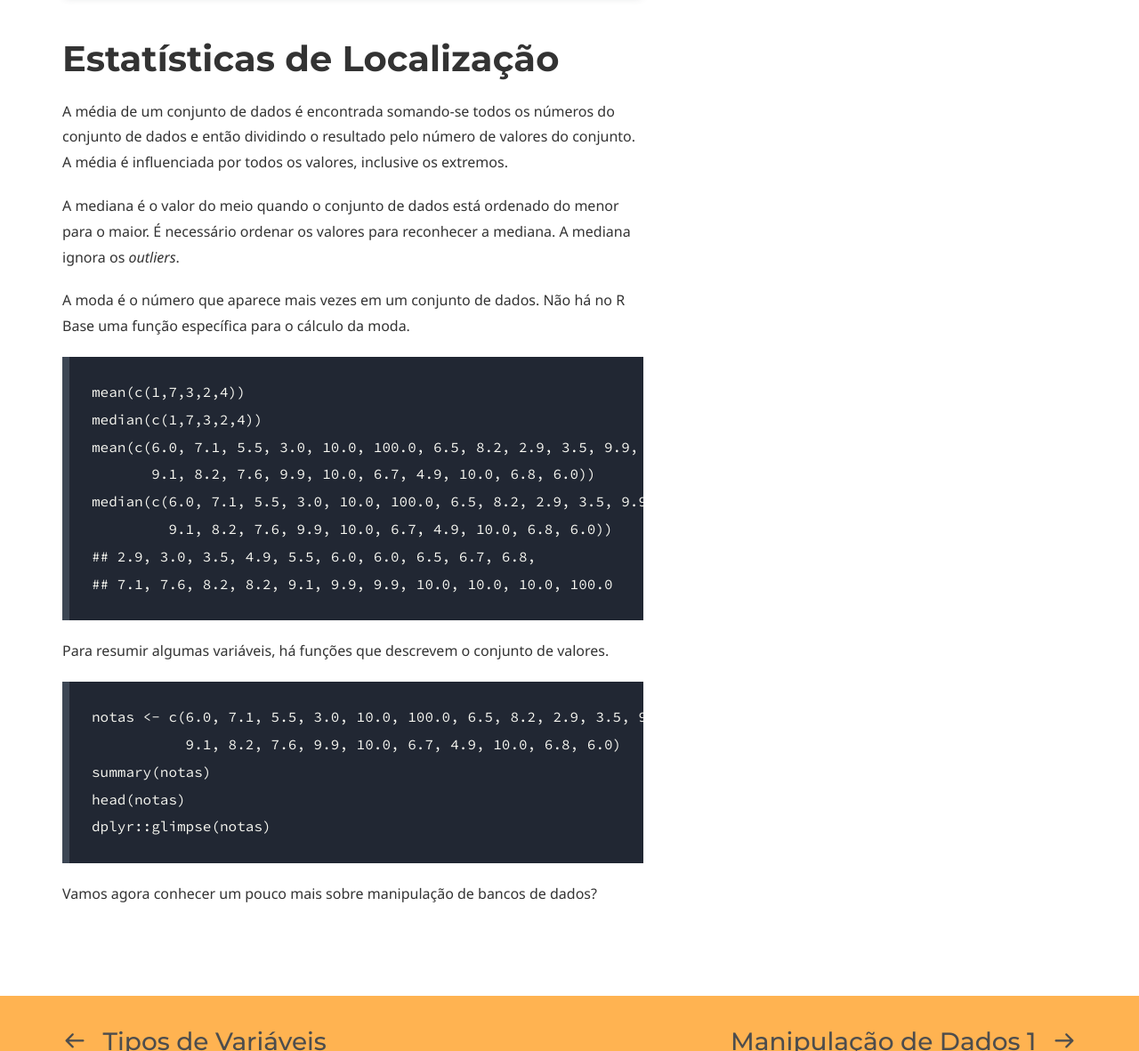
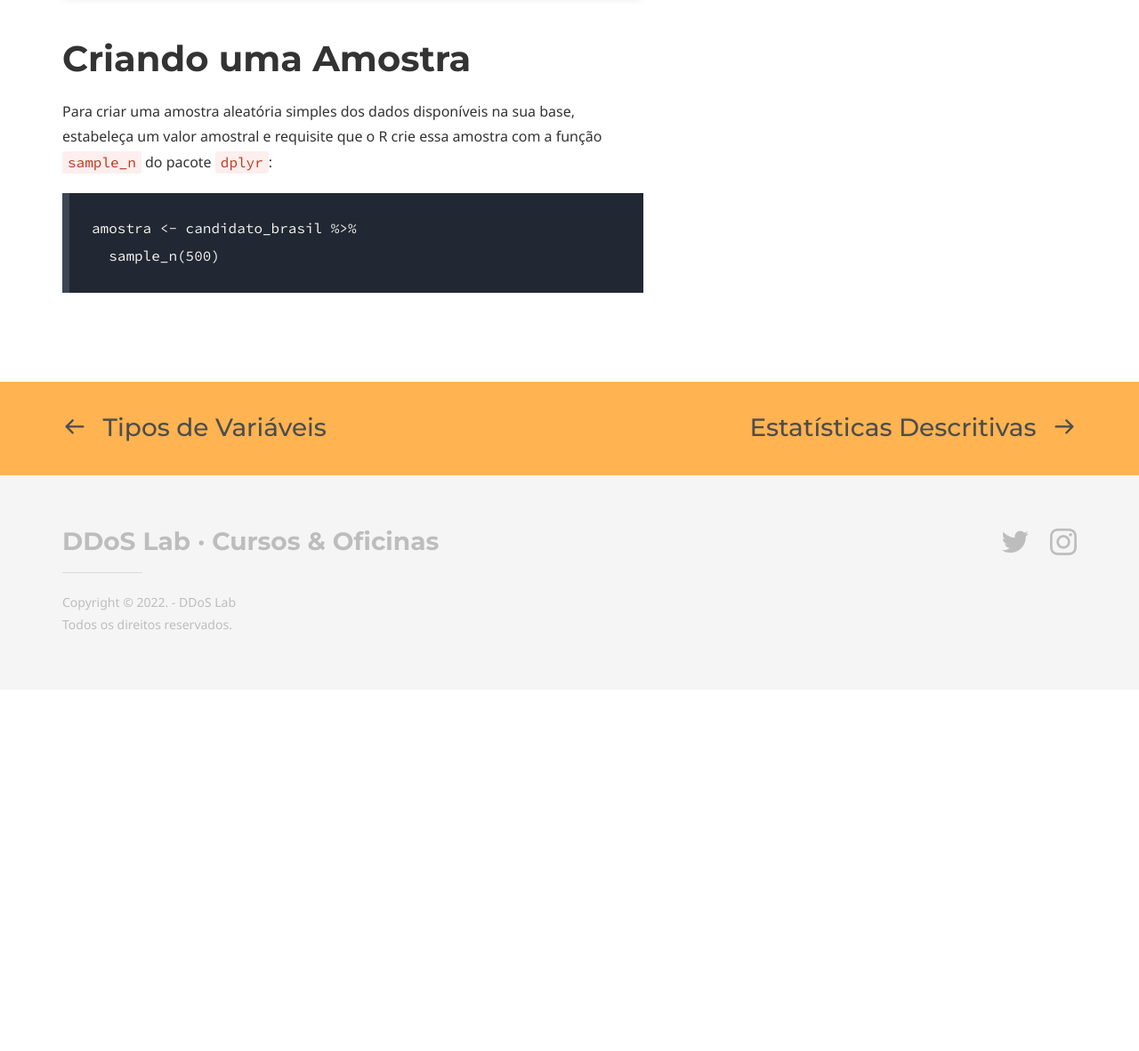
Before and after one commit to coLAB-UFF/docs, a Jekyll site: the page built from dataviz2_04.md, in a window 1280 px wide and 1400 px high, scrolled down 932 px, cut to the strip 219-1400 px from the top of the window. Shown: the whole strip at 89% size. Built offline with Jekyll 4.4.1, drawn with Linux system fonts in a browser that asks for light colours; some web fonts are replaced; after the commit the page ends 1926 px from its top, so only the background shows below that; some of the changed text lies outside the part shown.

Commit message:
Update dataviz2_04.md

````diff
--- a/dataviz2_04.md
+++ b/dataviz2_04.md
@@ -24,49 +24,25 @@ page_nav:
         content: Tipos de Variáveis
         url: '/dataviz2_03'
     next:
-        content: Manipulação de Dados 1
+        content: Estatísticas Descritivas
         url: '/dataviz2_05'
 ---
 
-# Estatísticas Descritivas
+# Amostra e Amostragem
 
 <div style="position: relative; width: 100%; height: 0; padding-top: 56.2500%;
  padding-bottom: 0; box-shadow: 0 2px 8px 0 rgba(63,69,81,0.16); margin-top: 1.6em; margin-bottom: 0.9em; overflow: hidden;
  border-radius: 8px; will-change: transform;">
   <iframe loading="lazy" style="position: absolute; width: 100%; height: 100%; top: 0; left: 0; border: none; padding: 0;margin: 0;"
-    src="https://www.canva.com/design/DAHEElt9aKc/CRRd2GqgvsGg-SS7m-3LQg/view?embed" allowfullscreen="allowfullscreen" allow="fullscreen">
+    src="https://www.canva.com/design/DAHEEsaf55k/qgyrndd0UeCX5BTDnNH1Tg/view?embed" allowfullscreen="allowfullscreen" allow="fullscreen">
   </iframe>
 </div>
 
+# Criando uma Amostra
 
-# Estatísticas de Localização
-
-A média de um conjunto de dados é encontrada somando-se todos os números do conjunto de dados e então dividindo o resultado pelo número de valores do conjunto. A média é influenciada por todos os valores, inclusive os extremos.
-
-A mediana é o valor do meio quando o conjunto de dados está ordenado do menor para o maior. É necessário ordenar os valores para reconhecer a mediana. A mediana ignora os *outliers*.
-
-A moda é o número que aparece mais vezes em um conjunto de dados. Não há no R Base uma função específica para o cálculo da moda.
+Para criar uma amostra aleatória simples dos dados disponíveis na sua base, estabeleça um valor amostral e requisite que o R crie essa amostra com a função `sample_n` do pacote `dplyr`:
 
 ```
-mean(c(1,7,3,2,4))
-median(c(1,7,3,2,4))
-mean(c(6.0, 7.1, 5.5, 3.0, 10.0, 100.0, 6.5, 8.2, 2.9, 3.5, 9.9,
-       9.1, 8.2, 7.6, 9.9, 10.0, 6.7, 4.9, 10.0, 6.8, 6.0))
-median(c(6.0, 7.1, 5.5, 3.0, 10.0, 100.0, 6.5, 8.2, 2.9, 3.5, 9.9,
-         9.1, 8.2, 7.6, 9.9, 10.0, 6.7, 4.9, 10.0, 6.8, 6.0))
-## 2.9, 3.0, 3.5, 4.9, 5.5, 6.0, 6.0, 6.5, 6.7, 6.8,
-## 7.1, 7.6, 8.2, 8.2, 9.1, 9.9, 9.9, 10.0, 10.0, 10.0, 100.0
+amostra <- candidato_brasil %>%
+  sample_n(500)
 ```
-
-Para resumir algumas variáveis, há funções que descrevem o conjunto de valores.
-
-```
-notas <- c(6.0, 7.1, 5.5, 3.0, 10.0, 100.0, 6.5, 8.2, 2.9, 3.5, 9.9,
-           9.1, 8.2, 7.6, 9.9, 10.0, 6.7, 4.9, 10.0, 6.8, 6.0)
-summary(notas)
-head(notas)
-dplyr::glimpse(notas)
-```
-
-
-Vamos agora conhecer um pouco mais sobre manipulação de bancos de dados?
````
